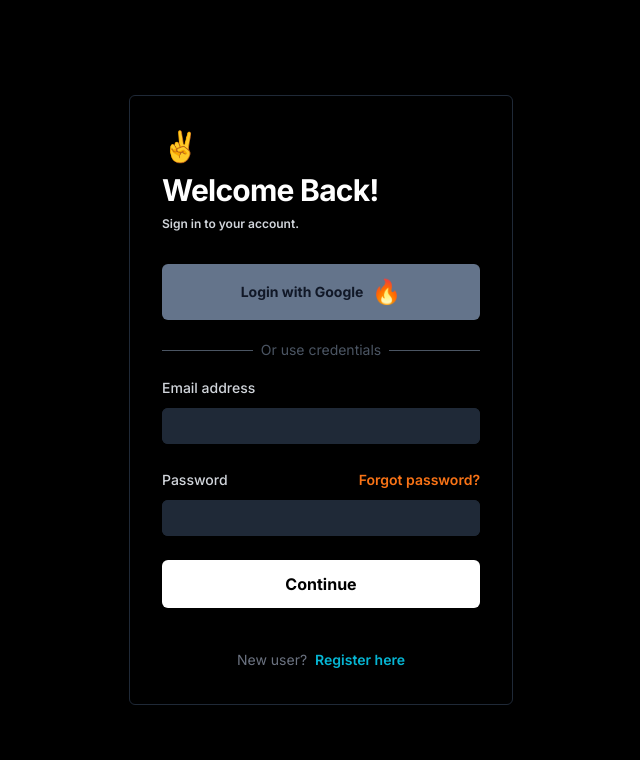
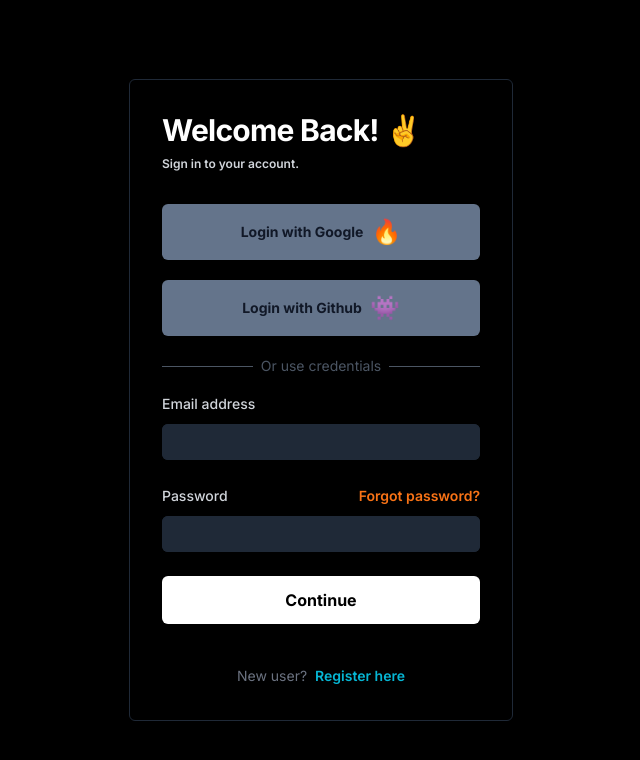
Before and after one commit to Ellipsion/next-js-movies-pages, a Next.js app: page /auth/login in a window 1280 px wide. Shown: the top 760 px of the page, without its empty margins (319-959 px from the left). Built offline with nearby package versions, Linux system fonts and the light colour scheme; no server answers.

Commit message:
github OAuth provider

```diff
--- a/app/(client)/auth/login/form.jsx
+++ b/app/(client)/auth/login/form.jsx
@@ -59,6 +59,7 @@ const LoginForm = () => {
                         type="email"
                         autoComplete="email"
                         required
+                        onFocus={() => setError(null)}
                         value={data.email}
                         onChange={(e) => setData({ ...data, email: e.target.value })}
                         className="block w-full rounded-md border-0 py-1.5 bg-gray-800 text-gray-300 shadow-sm ring-1 ring-inset ring-gray-800 placeholder:text-gray-400 focus:ring-2 focus:ring-inset focus:ring-gray-700 sm:text-sm sm:leading-6"
--- a/app/(client)/auth/login/page.jsx
+++ b/app/(client)/auth/login/page.jsx
@@ -1,6 +1,7 @@
 import Link from "next/link";
 import LoginForm from "./form";
-import { GoogleLogin } from "@/components/Auth";
+import { GithubLogin, GoogleLogin, OAuthError } from "@/components/Auth";
+
 
 export default function Example() {
     return (
@@ -8,13 +9,14 @@ export default function Example() {
             <div className="flex min-h-screen flex-1 flex-col justify-center px-6  py-12 lg:px-8">
                 <div className="sm:mx-auto sm:w-full sm:max-w-sm border border-gray-800 rounded-md p-8">
                     <div className="w-full flex flex-col gap-2 rounded-md text-white mb-8">
-                        <h2 className="text-3xl">✌</h2>
                         <h2 className=" text-left text-3xl font-bold leading-9 tracking-tight ">
-                            Welcome Back!
+                            Welcome Back! ✌
                         </h2>
                         <p className="text-xs font-semibold text-gray-300 w-4/5">Sign in to your account.</p>
                     </div>
+                    <OAuthError />
                     <GoogleLogin />
+                    <GithubLogin />
                     <div className="flex items-center mb-4 text-sm text-gray-600">
                         <hr className="flex-grow border-t border-gray-600" />
                         <span className="mx-2">Or use credentials</span>
--- a/components/Auth.jsx
+++ b/components/Auth.jsx
@@ -1,4 +1,6 @@
 "use client";
+
+import { useSearchParams } from 'next/navigation'
 
 import { signIn, signOut, useSession } from "next-auth/react";
 
@@ -21,6 +23,28 @@ export const GoogleLogin = () => {
         onClick={() => signIn("google")}> <span className="text-sm">Login with Google</span>  <span>🔥</span></button>
 }
 
+
+export function OAuthError() {
+    const searchParams = useSearchParams()
+
+    const error = searchParams.get('error')
+    if (error === "OAuthAccountNotLinked") {
+        return <p className='text-rose-500 mb-2'>🚧 This email is linked with a different provider</p>
+    } else if (error) {
+        return <p className='text-rose-500 mb-2'>Some Error Occured</p>
+    }
+
+    return <></>
+}
+
+export const GithubLogin = () => {
+
+    return <button
+        // className="flex w-full justify-center mb-5 items-center gap-2 py-3 px-6 rounded-md font-bold text-2xl text-gray-400 bg-slate-900"
+        className="flex w-full justify-center mb-5 items-center gap-2 py-3 px-6 rounded-md font-bold text-2xl text-gray-900 bg-slate-500"
+        onClick={() => signIn("github")}> <span className="text-sm">Login with Github</span>  <span>👾</span></button>
+}
+
 export const User = () => {
     const { data: session } = useSession()
     return (<>
--- a/libs/authOptions.js
+++ b/libs/authOptions.js
@@ -4,6 +4,7 @@ import { compare } from "bcrypt";
 
 import CredentialsProvider from "next-auth/providers/credentials";
 import GoogleProvider from "next-auth/providers/google";
+import GithubProvider from "next-auth/providers/github";
 
 const authOptions = {
   adapter: PrismaAdapter(prisma),
@@ -11,6 +12,10 @@ const authOptions = {
     GoogleProvider({
       clientId: process.env.GOOGLE_CLIENT_ID,
       clientSecret: process.env.GOOGLE_CLIENT_SECRET,
+    }),
+    GithubProvider({
+      clientId: process.env.GITHUB_CLIENT_ID,
+      clientSecret: process.env.GITHUB_CLIENT_SECRET,
     }),
     CredentialsProvider({
       name: "credentials",
```
Also changed, not shown: 1 other file (tests, documents, lock files or other folders).
